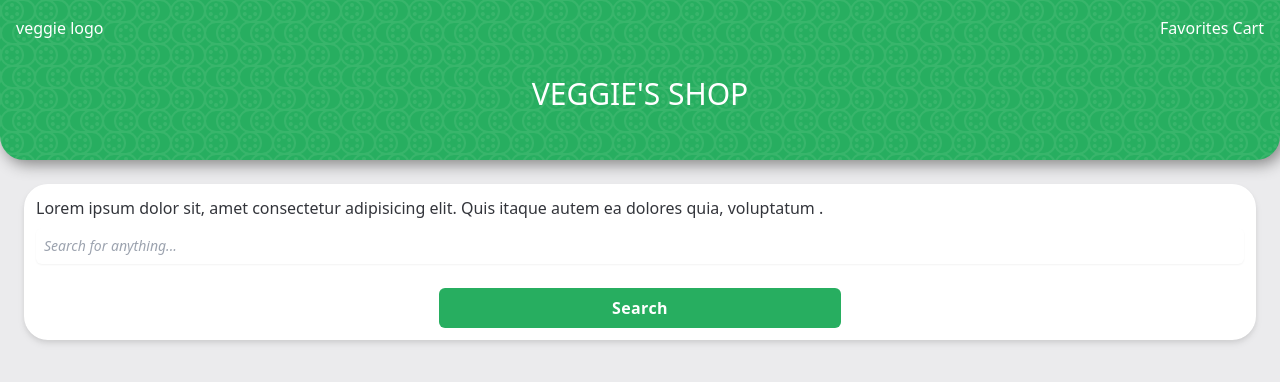
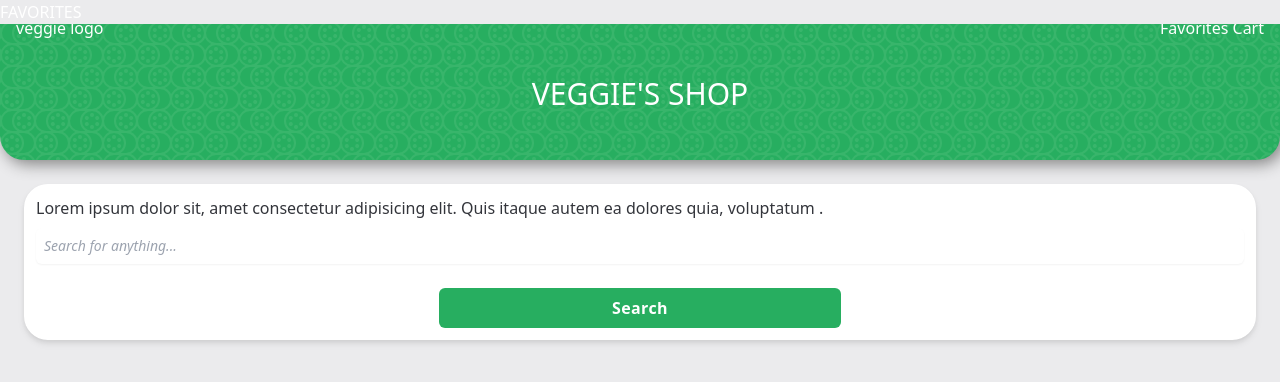
Before and after one commit to RivDomCode/VanillaJS-Ecommerce, a plain HTML site: page index.html in a window 1280 px wide. Drawn offline with Linux system fonts and the light colour scheme.

Commit message:
started favorites and cart

```diff
--- a/index.html
+++ b/index.html
@@ -26,7 +26,7 @@
     <!-- End Header -->
 
     <!-- Start Favorites -->
-            <div class="favorites hidden  z-10 w-full bg-greyBg text-white absolute top-0 left-0">
+            <div class="favorites   z-10 w-full bg-greyBg text-white absolute top-0 left-0">
                 FAVORITES
             </div>
         </div>
```
